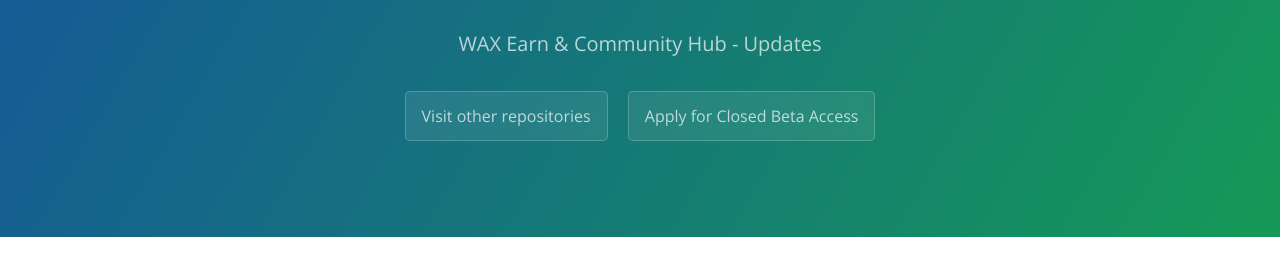
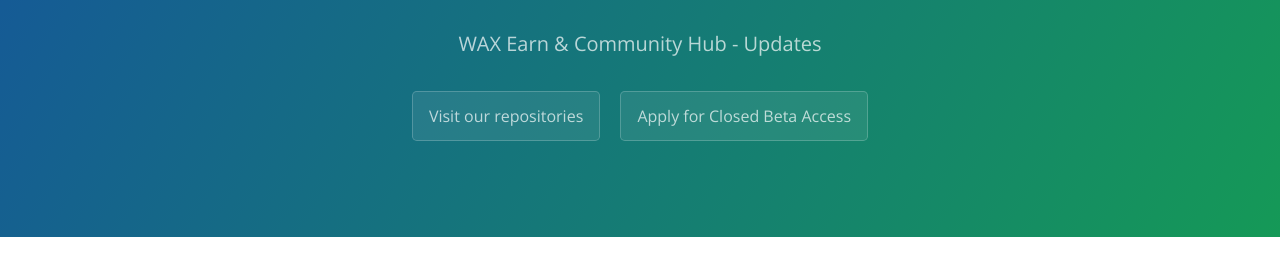
Before and after one commit to KleeblattGames/KleeblattGames.github.io, a Jekyll site: the page built from index.md, in a window 1280 px wide. Shown: the part 146-419 px from the top of the page. Built offline with Jekyll 4.4.1, drawn with Linux system fonts in a browser that asks for light colours; comment, search, counter and statistics services are not loaded.

Commit message:
Update default.html

```diff
--- a/_layouts/default.html
+++ b/_layouts/default.html
@@ -22,7 +22,7 @@
         <a href="{{ site.github.repository_url }}" class="btn">View on GitHub</a>
       {% endif %}
       {% if site.show_downloads %}
-        <a href="https://github.com/KleeblattGames" class="btn">Visit other repositories</a>
+        <a href="https://github.com/KleeblattGames" class="btn">Visit our repositories</a>
         <a href="{{ site.github.tar_url }}" class="btn">Apply for Closed Beta Access</a>
       {% endif %}
     </header>
```
